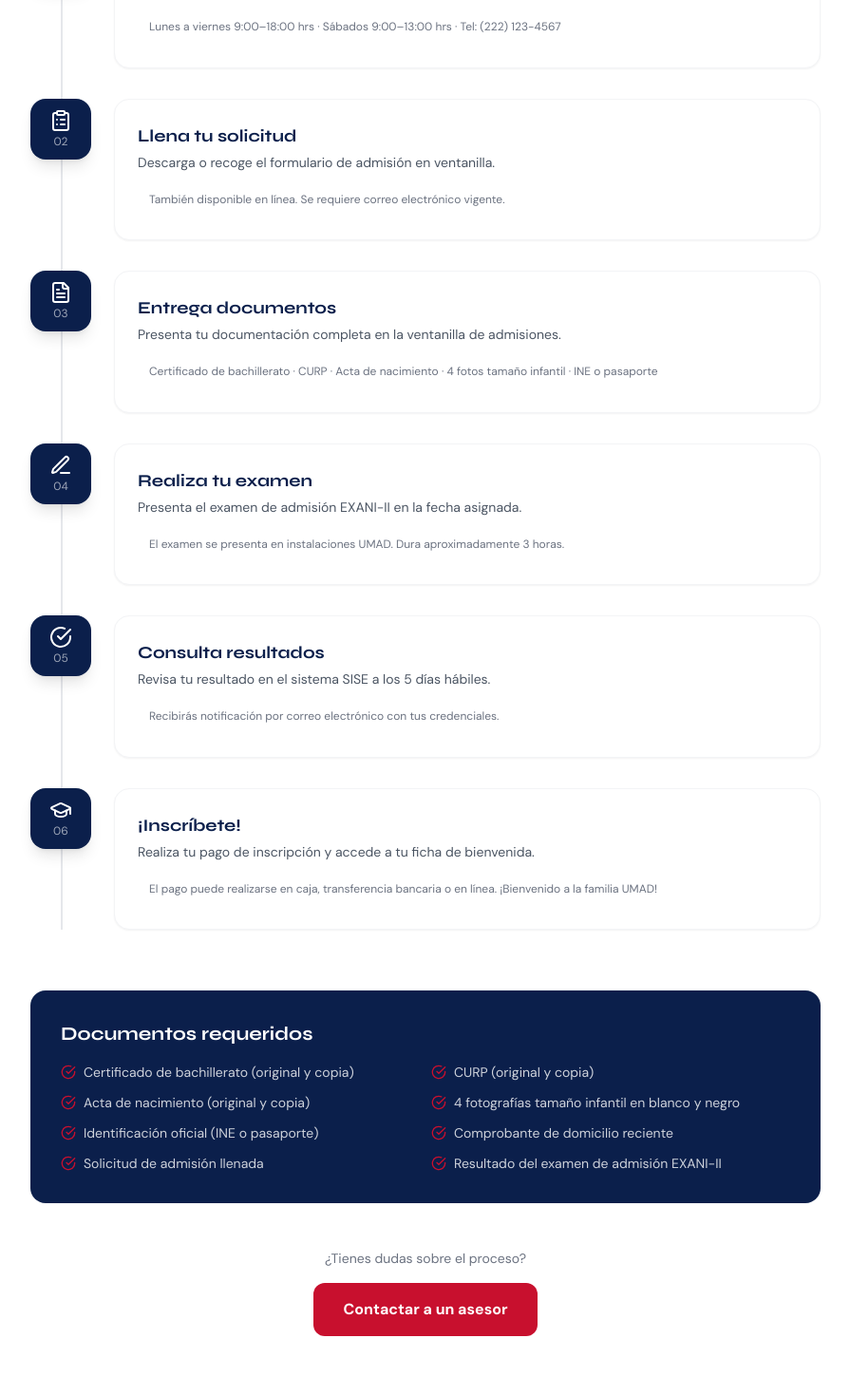
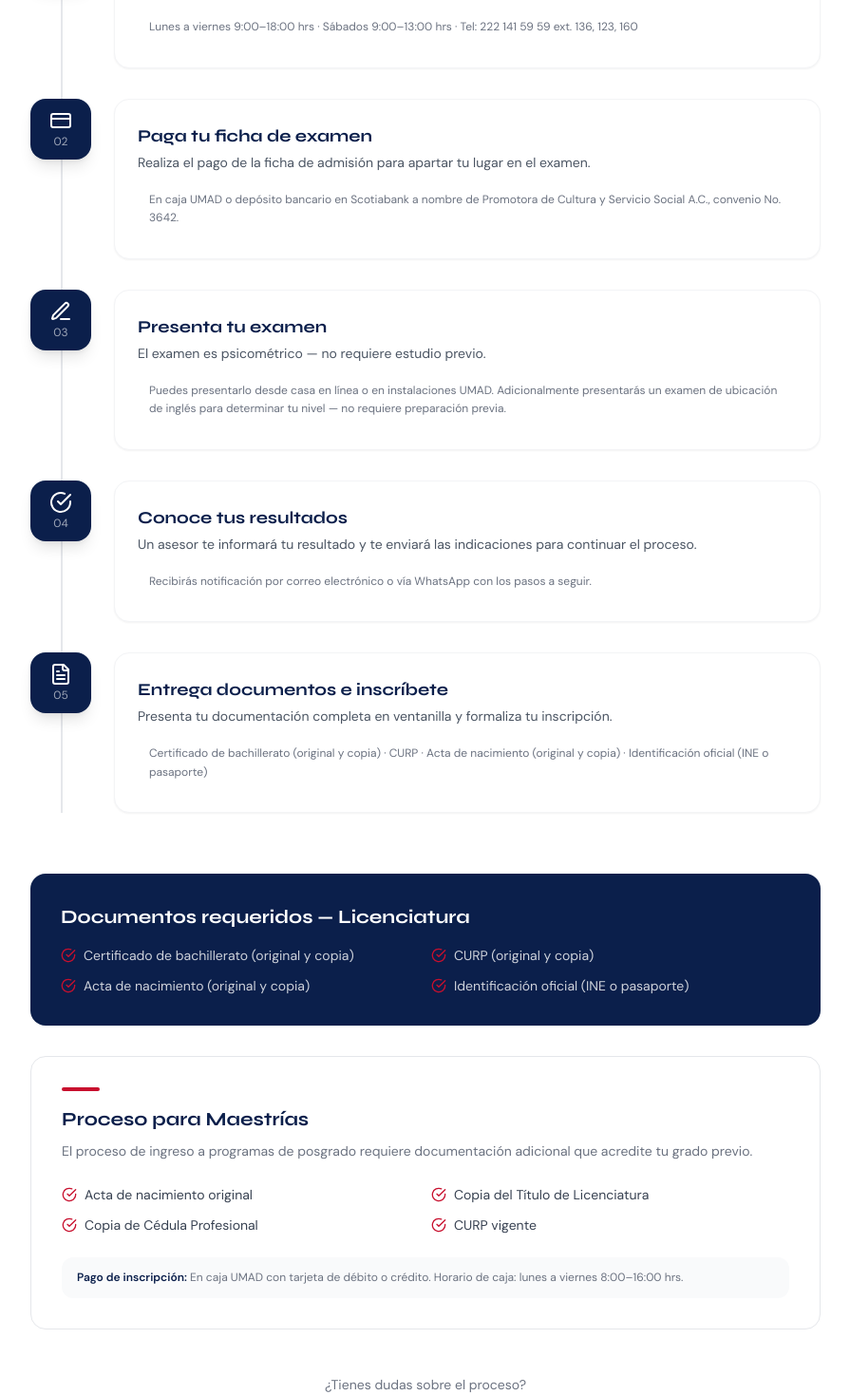
Before and after one commit to EmilioPG13/Web-UMAD, a React (Vite) app: page /admisiones in a window 1280 px wide. Shown: the part 501-1970 px from the top of the page at 95% size, without its empty margins (192-1087 px from the left). Built offline with nearby package versions, Linux system fonts and the light colour scheme.

Commit message:
✨ feat: Update admission steps and enhance AdmisionesPage; modify details for clarity, add new section for Master's programs, and improve document requirements list

```diff
--- a/src/data/admissions.ts
+++ b/src/data/admissions.ts
@@ -12,41 +12,34 @@ export const admissionSteps: AdmissionStep[] = [
     title: 'Solicita informes',
     description: 'Contáctanos por WhatsApp, teléfono o visítanos en campus.',
     icon: 'MessageCircle',
-    detail: 'Lunes a viernes 9:00–18:00 hrs · Sábados 9:00–13:00 hrs · Tel: (222) 123-4567',
+    detail: 'Lunes a viernes 9:00–18:00 hrs · Sábados 9:00–13:00 hrs · Tel: 222 141 59 59 ext. 136, 123, 160',
   },
   {
     id: 2,
-    title: 'Llena tu solicitud',
-    description: 'Descarga o recoge el formulario de admisión en ventanilla.',
-    icon: 'ClipboardList',
-    detail: 'También disponible en línea. Se requiere correo electrónico vigente.',
+    title: 'Paga tu ficha de examen',
+    description: 'Realiza el pago de la ficha de admisión para apartar tu lugar en el examen.',
+    icon: 'CreditCard',
+    detail: 'En caja UMAD o depósito bancario en Scotiabank a nombre de Promotora de Cultura y Servicio Social A.C., convenio No. 3642.',
   },
   {
     id: 3,
-    title: 'Entrega documentos',
-    description: 'Presenta tu documentación completa en la ventanilla de admisiones.',
-    icon: 'FileText',
-    detail: 'Certificado de bachillerato · CURP · Acta de nacimiento · 4 fotos tamaño infantil · INE o pasaporte',
+    title: 'Presenta tu examen',
+    description: 'El examen es psicométrico — no requiere estudio previo.',
+    icon: 'PenLine',
+    detail: 'Puedes presentarlo desde casa en línea o en instalaciones UMAD. Adicionalmente presentarás un examen de ubicación de inglés para determinar tu nivel — no requiere preparación previa.',
   },
   {
     id: 4,
-    title: 'Realiza tu examen',
-    description: 'Presenta el examen de admisión EXANI-II en la fecha asignada.',
-    icon: 'PenLine',
-    detail: 'El examen se presenta en instalaciones UMAD. Dura aproximadamente 3 horas.',
+    title: 'Conoce tus resultados',
+    description: 'Un asesor te informará tu resultado y te enviará las indicaciones para continuar el proceso.',
+    icon: 'CheckCircle',
+    detail: 'Recibirás notificación por correo electrónico o vía WhatsApp con los pasos a seguir.',
   },
   {
     id: 5,
-    title: 'Consulta resultados',
-    description: 'Revisa tu resultado en el sistema SISE a los 5 días hábiles.',
-    icon: 'CheckCircle',
-    detail: 'Recibirás notificación por correo electrónico con tus credenciales.',
-  },
-  {
-    id: 6,
-    title: '¡Inscríbete!',
-    description: 'Realiza tu pago de inscripción y accede a tu ficha de bienvenida.',
-    icon: 'GraduationCap',
-    detail: 'El pago puede realizarse en caja, transferencia bancaria o en línea. ¡Bienvenido a la familia UMAD!',
+    title: 'Entrega documentos e inscríbete',
+    description: 'Presenta tu documentación completa en ventanilla y formaliza tu inscripción.',
+    icon: 'FileText',
+    detail: 'Certificado de bachillerato (original y copia) · CURP · Acta de nacimiento (original y copia) · Identificación oficial (INE o pasaporte)',
   },
 ];
--- a/src/pages/AdmisionesPage.tsx
+++ b/src/pages/AdmisionesPage.tsx
@@ -1,4 +1,4 @@
-import { MessageCircle, ClipboardList, FileText, PenLine, CheckCircle, GraduationCap } from 'lucide-react';
+import { MessageCircle, CreditCard, FileText, PenLine, CheckCircle } from 'lucide-react';
 import PageWrapper from '../components/layout/PageWrapper';
 import SectionHeading from '../components/ui/SectionHeading';
 import ScrollReveal from '../components/ui/ScrollReveal';
@@ -6,7 +6,7 @@ import { admissionSteps } from '../data/admissions';
 import { Link } from 'react-router-dom';
 
 const iconMap: Record<string, React.ElementType> = {
-  MessageCircle, ClipboardList, FileText, PenLine, CheckCircle, GraduationCap,
+  MessageCircle, CreditCard, FileText, PenLine, CheckCircle,
 };
 
 export default function AdmisionesPage() {
@@ -17,7 +17,7 @@ export default function AdmisionesPage() {
         <div className="max-w-7xl mx-auto px-4 sm:px-6 lg:px-8">
           <SectionHeading
             title="Proceso de Admisión"
-            subtitle="Tu camino a UMAD en 6 pasos simples. Sin complicaciones, sin burocracia innecesaria."
+            subtitle="Tu camino a UMAD en pasos simples. Sin complicaciones, sin burocracia innecesaria."
             light
           />
         </div>
@@ -25,7 +25,7 @@ export default function AdmisionesPage() {
 
       <div className="max-w-4xl mx-auto px-4 sm:px-6 lg:px-8 py-16">
 
-        {/* Timeline */}
+        {/* Timeline — Licenciatura */}
         <div className="relative">
           {/* Vertical line */}
           <div className="absolute left-8 top-0 bottom-0 w-0.5 bg-gray-200 hidden sm:block" />
@@ -57,26 +57,54 @@ export default function AdmisionesPage() {
           </div>
         </div>
 
-        {/* Documents list */}
+        {/* Documents list — Licenciatura */}
         <ScrollReveal>
           <div className="mt-16 bg-umad-navy rounded-2xl p-8 text-white">
-            <h3 className="font-display font-bold text-xl mb-4">Documentos requeridos</h3>
+            <h3 className="font-display font-bold text-xl mb-4">Documentos requeridos — Licenciatura</h3>
             <div className="grid grid-cols-1 sm:grid-cols-2 gap-3">
               {[
                 'Certificado de bachillerato (original y copia)',
                 'CURP (original y copia)',
                 'Acta de nacimiento (original y copia)',
-                '4 fotografías tamaño infantil en blanco y negro',
                 'Identificación oficial (INE o pasaporte)',
-                'Comprobante de domicilio reciente',
-                'Solicitud de admisión llenada',
-                'Resultado del examen de admisión EXANI-II',
               ].map(doc => (
                 <div key={doc} className="flex items-start gap-2">
                   <CheckCircle className="w-4 h-4 text-umad-red flex-shrink-0 mt-0.5" />
                   <span className="text-white/80 text-sm">{doc}</span>
                 </div>
               ))}
+            </div>
+          </div>
+        </ScrollReveal>
+
+        {/* Proceso Maestrías */}
+        <ScrollReveal delay={0.1}>
+          <div className="mt-8 bg-white rounded-2xl border border-gray-200 p-8">
+            <div className="w-10 h-1 bg-umad-red rounded-full mb-4" />
+            <h3 className="font-display font-bold text-umad-navy text-xl mb-2">Proceso para Maestrías</h3>
+            <p className="text-gray-500 text-sm mb-6 leading-relaxed">
+              El proceso de ingreso a programas de posgrado requiere documentación adicional que acredite tu grado previo.
+            </p>
+
+            <div className="grid grid-cols-1 sm:grid-cols-2 gap-3 mb-6">
+              {[
+                'Acta de nacimiento original',
+                'Copia del Título de Licenciatura',
+                'Copia de Cédula Profesional',
+                'CURP vigente',
+              ].map(doc => (
+                <div key={doc} className="flex items-start gap-2">
+                  <CheckCircle className="w-4 h-4 text-umad-red flex-shrink-0 mt-0.5" />
+                  <span className="text-gray-700 text-sm">{doc}</span>
+                </div>
+              ))}
+            </div>
+
+            <div className="bg-gray-50 rounded-xl px-4 py-3">
+              <p className="text-xs text-gray-500 leading-relaxed">
+                <span className="font-semibold text-umad-navy">Pago de inscripción:</span> En caja UMAD con tarjeta de débito o crédito.
+                Horario de caja: lunes a viernes 8:00–16:00 hrs.
+              </p>
             </div>
           </div>
         </ScrollReveal>
```
